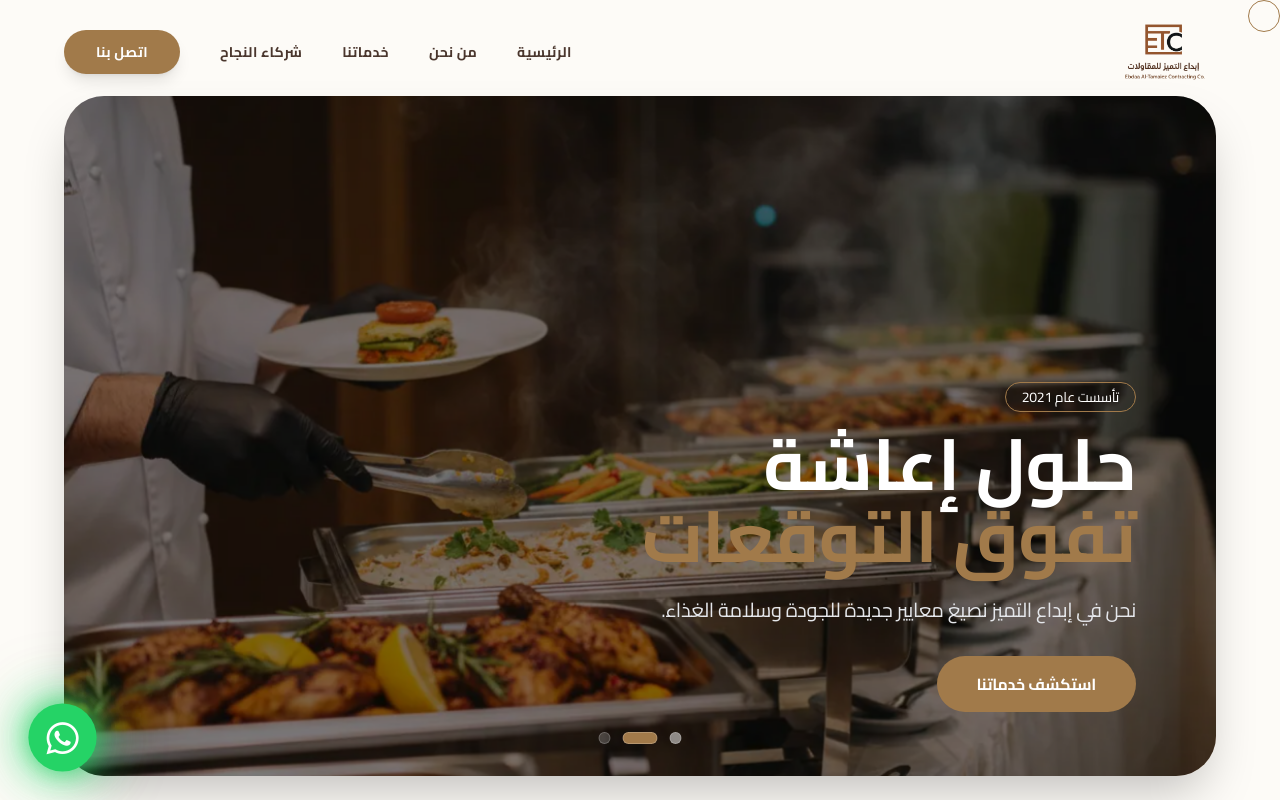
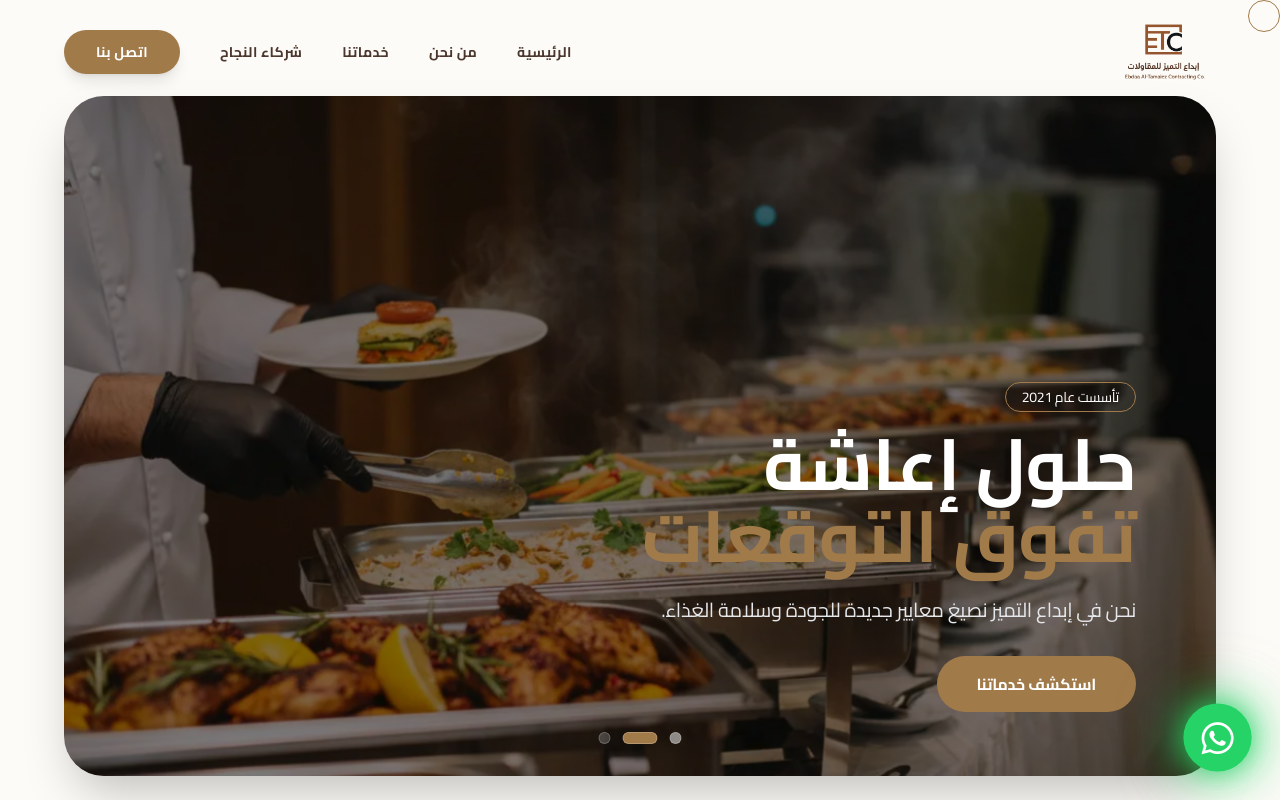
Before and after one commit to asmaashoukry-00/rtc, a plain HTML site: page index.html in a window 1280 px wide. Shown: the top 800 px of the page. Drawn offline with nearby package versions, Linux system fonts and the light colour scheme.

Commit message:
whatsup button to right

```diff
--- a/index.html
+++ b/index.html
@@ -10,7 +10,7 @@
     />
     <script src="https://cdn.tailwindcss.com"></script>
     <link rel="stylesheet" href="style.css" />
-    <link rel="icon" type="image/png" href="assets2/loading.png" />
+    <link rel="icon" type="image/png" href="assets2/loading.webp" />
     <link
       rel="stylesheet"
       href="https://cdnjs.cloudflare.com/ajax/libs/font-awesome/6.0.0/css/all.min.css"
--- a/style.css
+++ b/style.css
@@ -113,7 +113,7 @@
 .whatsapp-btn-fixed {
     position: fixed;
     bottom: 30px;
-    left: 30px;
+    right: 30px;
     width: 65px;
     height: 65px;
     background-color: #25d366;
```
